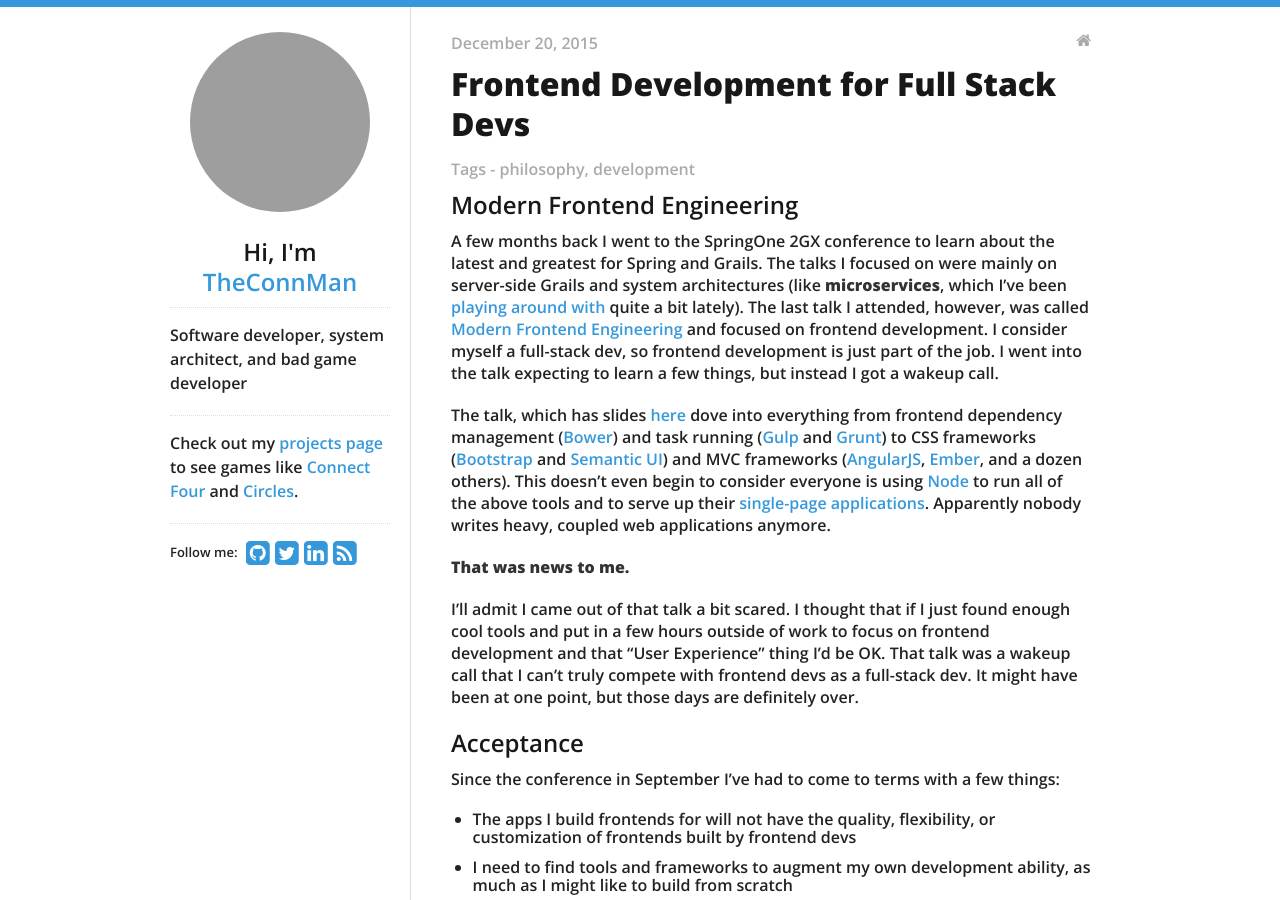
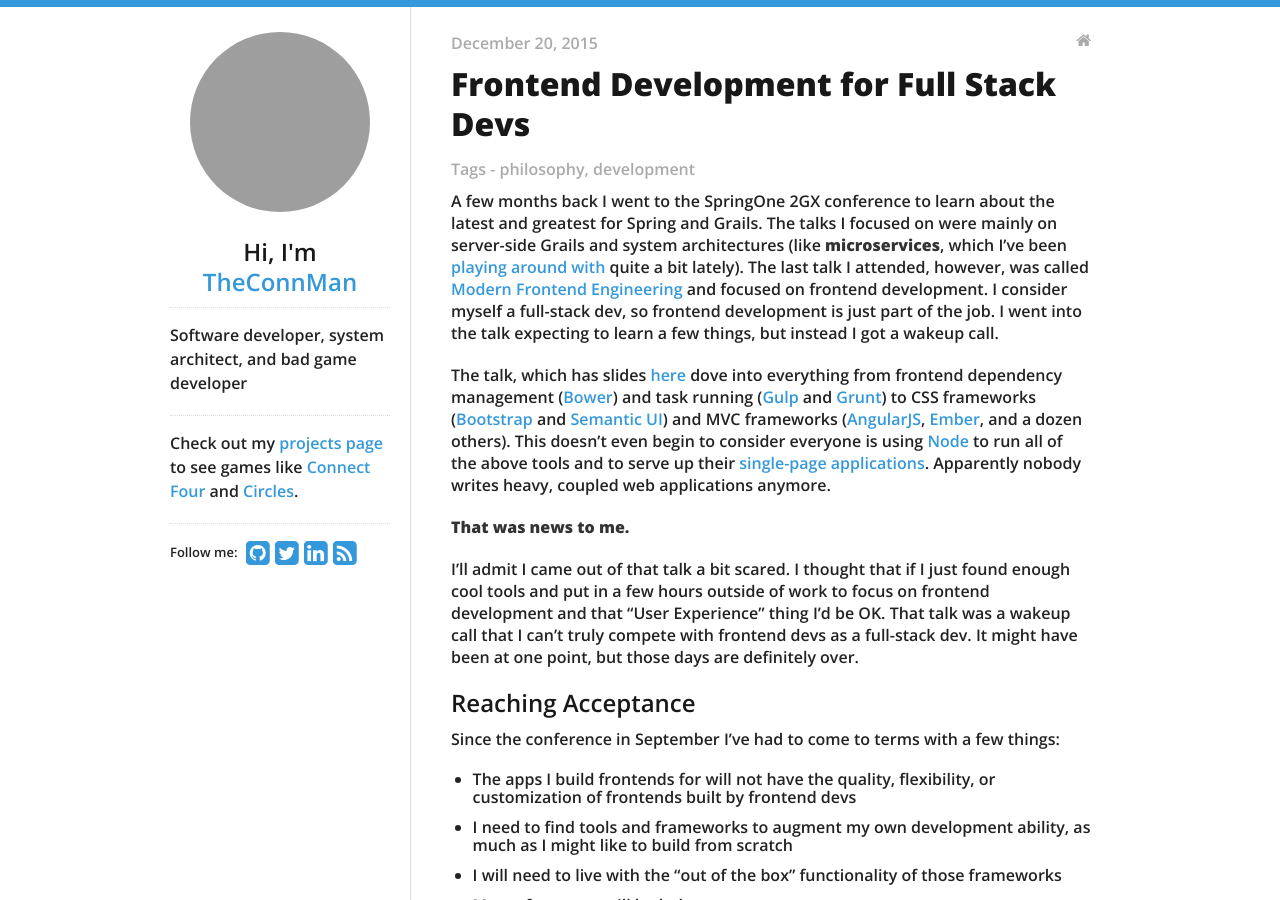
Before and after one commit to TheConnMan/TheConnMan.github.io, a Jekyll site: the page built from _posts/2015-12-20-Frontend-Development.md, in a window 1280 px wide and 900 px high. Built offline with Jekyll 4.4.1, drawn with Linux system fonts in a browser that asks for light colours; nearby versions of some CDN libraries; comment, search, counter and statistics services are not loaded; grey boxes are pictures that could not be loaded.

Commit message:
Minor post heading changes

```diff
--- a/_posts/2015-12-20-Frontend-Development.md
+++ b/_posts/2015-12-20-Frontend-Development.md
@@ -5,7 +5,6 @@
 tags : [philosophy, development]
 ---
 
-## Modern Frontend Engineering
 A few months back I went to the SpringOne 2GX conference to learn about the latest and greatest for Spring and Grails. The talks I focused on were mainly on server-side Grails and system architectures (like **microservices**, which I've been [playing around with](https://github.com/TheConnMan/microservices) quite a bit lately). The last talk I attended, however, was called [Modern Frontend Engineering](https://2015.event.springone2gx.com/schedule/sessions/modern_frontend_engineering.html) and focused on frontend development. I consider myself a full-stack dev, so frontend development is just part of the job. I went into the talk expecting to learn a few things, but instead I got a wakeup call.
 
 The talk, which has slides [here](http://www.slideshare.net/SpringCentral/modern-frontend-engineering) dove into everything from frontend dependency management ([Bower](http://bower.io/)) and task running ([Gulp](http://gulpjs.com/) and [Grunt](http://gruntjs.com/)) to CSS frameworks ([Bootstrap](http://getbootstrap.com/) and [Semantic UI](http://semantic-ui.com/)) and MVC frameworks ([AngularJS](https://angularjs.org/), [Ember](http://emberjs.com/), and a dozen others). This doesn't even begin to consider everyone is using [Node](https://nodejs.org/) to run all of the above tools and to serve up their [single-page applications](https://en.wikipedia.org/wiki/Single-page_application). Apparently nobody writes heavy, coupled web applications anymore.
@@ -14,7 +13,7 @@
 
 I'll admit I came out of that talk a bit scared. I thought that if I just found enough cool tools and put in a few hours outside of work to focus on frontend development and that "User Experience" thing I'd be OK. That talk was a wakeup call that I can't truly compete with frontend devs as a full-stack dev. It might have been at one point, but those days are definitely over.
 
-## Acceptance
+## Reaching Acceptance
 Since the conference in September I've had to come to terms with a few things:
 
 - The apps I build frontends for will not have the quality, flexibility, or customization of frontends built by frontend devs
```
Also changed, not shown: _posts/2016-01-03-Transient.md (+2 -3 lines).
